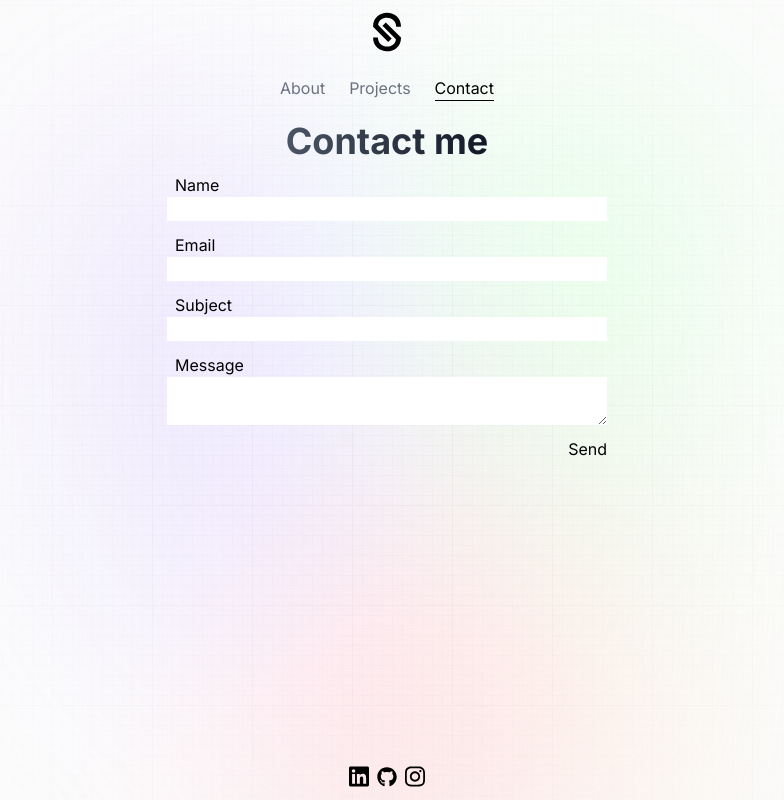
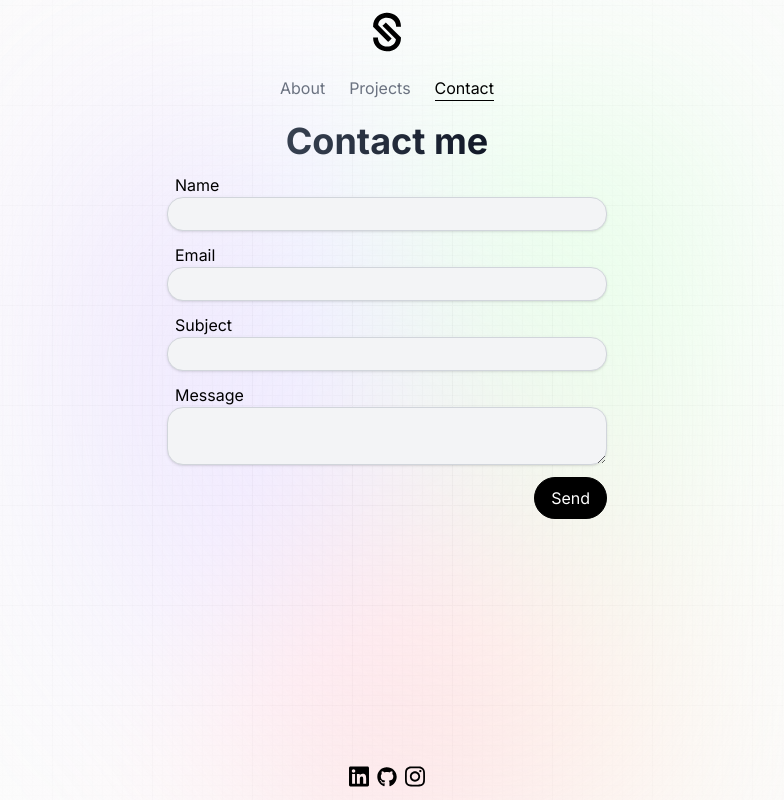
Before and after one commit to sebafermanelli/personal, a Next.js app: page /contact in a window 1280 px wide. Shown: the whole page, without its empty margins (253-1037 px from the left). Built offline with nearby package versions, Linux system fonts and the light colour scheme.

Commit message:
Styles added

```diff
--- a/styles/globals.css
+++ b/styles/globals.css
@@ -70,5 +70,17 @@
 }
 
 .text-gradient-primary {
-	@apply font-bold bg-gradient-to-r from-gray-600 to-gray-900 text-transparent bg-clip-text;
+	@apply font-bold bg-gradient-to-r from-gray-700 to-gray-900 text-transparent bg-clip-text;
 }
+
+.btn-black {
+	@apply bg-black text-white py-2 px-4 rounded-3xl border border-black hover:bg-transparent hover:text-black transition-all duration-500;
+}
+
+.input {
+	@apply outline-none shadow hover:shadow-lg border border-gray-300 bg-gray-100 rounded-2xl px-2 py-1 text-base transition-all duration-500;
+}
+
+.project {
+	@apply shadow hover:shadow-xl hover:cursor-pointer rounded-xl flex flex-col items-center justify-center bg-gray-100 transition-all duration-500;
+}
```
Also changed, not shown: public/assets/icons/wrench.svg (deleted), 1 other file (tests, documents, lock files or other folders).
